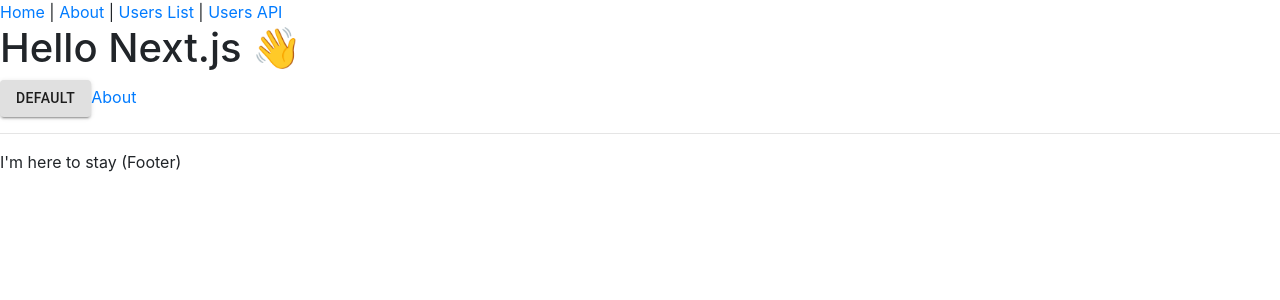
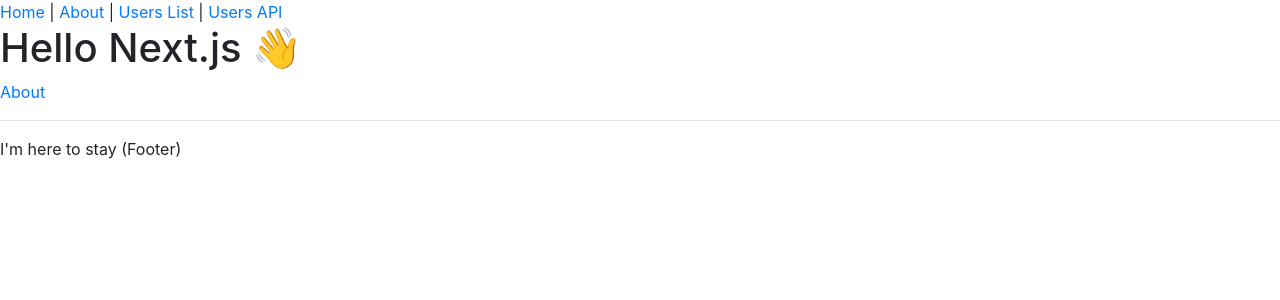
Before and after one commit to Jugendhackt/video-quiz-platform, a Next.js app: page / in a window 1280 px wide. Shown: the top 300 px of the page. Built offline with nearby package versions, Linux system fonts and the light colour scheme.

Commit message:
remove material button

```diff
--- a/pages/index.tsx
+++ b/pages/index.tsx
@@ -1,12 +1,11 @@
 import Link from 'next/link'
 import Layout from '../components/Layout'
-import Button from '@material-ui/core/Button';
+import { Button } from 'react-bootstrap'
 
 const IndexPage = () => (
   <Layout title="Home | Next.js + TypeScript Example">
     <h1>Hello Next.js 👋</h1>
     <p>
-    <Button variant="contained">Default</Button>
       <Link href="/about">
         <a>About</a>
       </Link>
```
